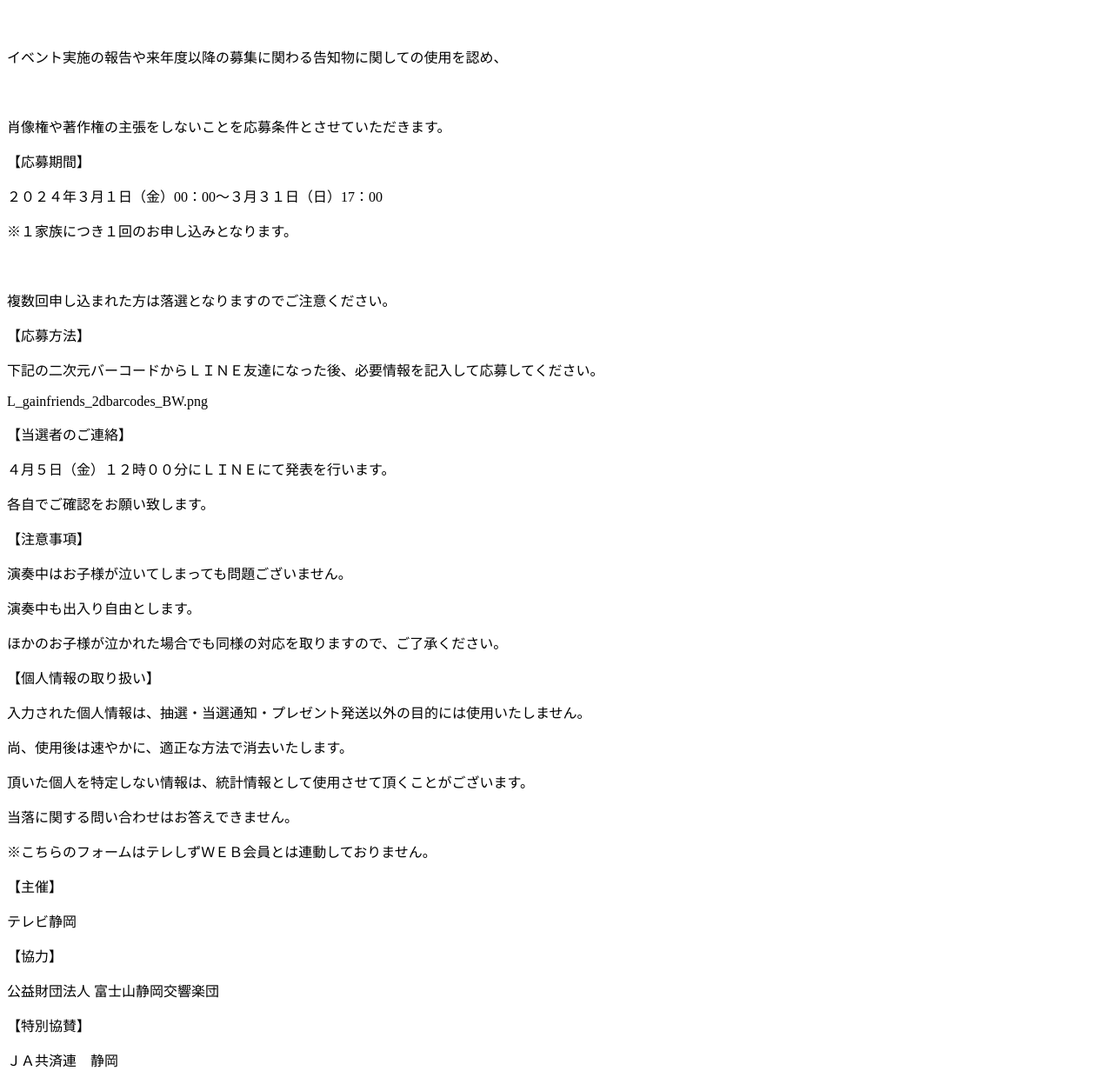
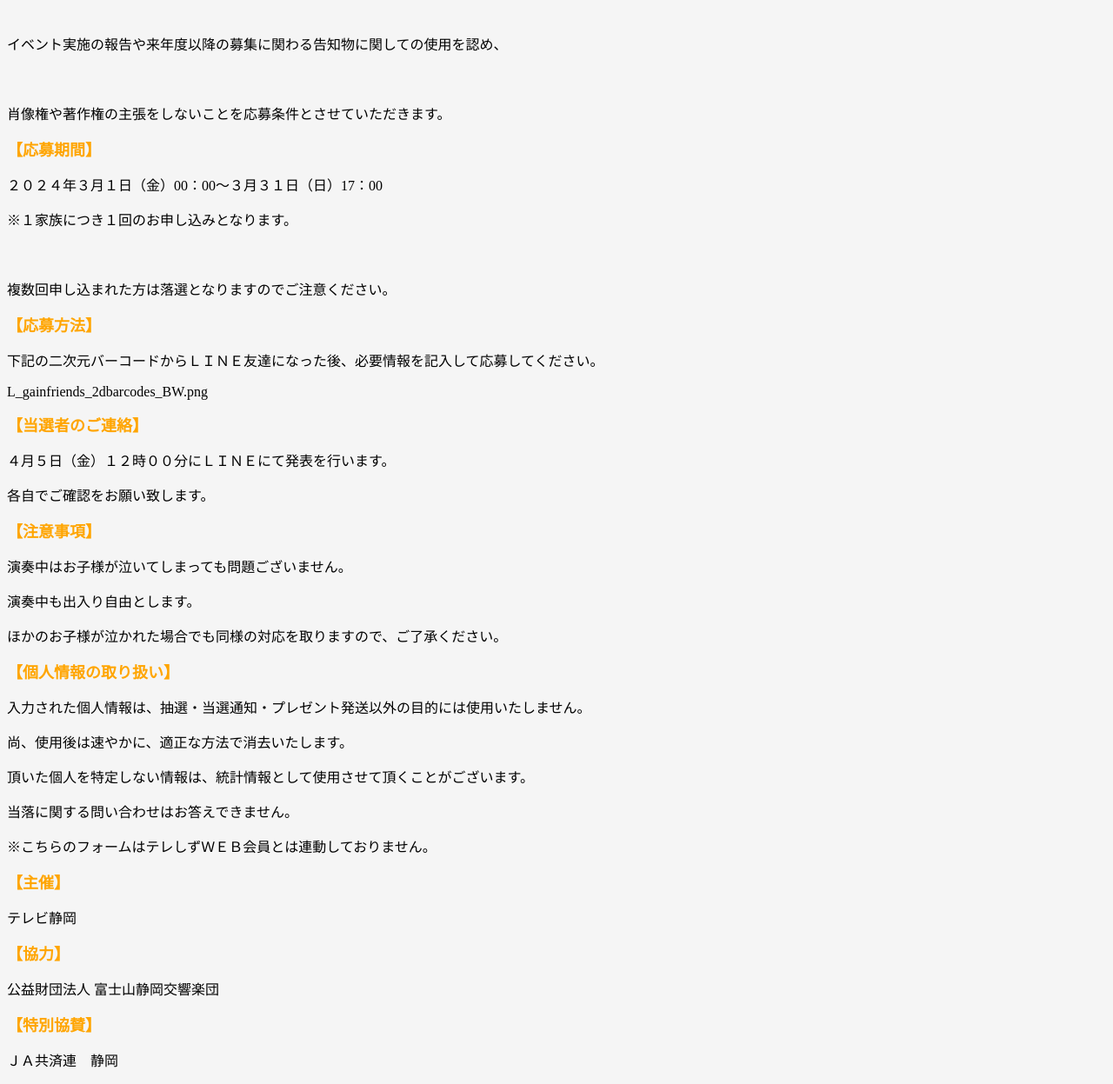
Before and after one commit to nao-arigaya/mosha, a plain HTML site: page index.html in a window 1280 px wide. Shown: the part 780-2027 px from the top of the page at 87% size. Drawn offline with Linux system fonts and the light colour scheme.

Commit message:
CSS色付け

```diff
--- a/index.html
+++ b/index.html
@@ -4,6 +4,7 @@
     <meta charset="UTF-8">
     <meta name="viewport" content="width=device-width, initial-scale=1.0">
     <title>Document</title>
+    <link rel="stylesheet" href="style.css">
 </head>
 <body>
     <h1>「ＪＡ共済プレゼンツ　0歳から楽しむ親子クラシックコンサート」</h1>
@@ -18,19 +19,19 @@
     一緒に素敵な音楽を楽しみましょう！！
 </p>
 
-<p>【開催日時】</p>
+<h2>【開催日時】</h2>
 <p>２０２４年５月６日（月・祝）11：00～12：00（開場10：15）</p>
 
 <p>【開催場所】</p>
 <p>磐田市民文化会館「かたりあ」（静岡県磐田市上新屋６７８－１）</p>
 
-<p>【参加費】</p>
+<h2>【参加費】</h2>
 <p>無料</p>
 
-<p>【募集人数】</p>
+<h2>【募集人数】</h2>
 <p>定員1,260名</p>
 
-<p>【応募対象】</p>
+<h2>【応募対象】</h2>
 <p>0歳を含む乳幼児～未就学児の子供とその保護者</p>
 <p>※１グループ４人までの応募となります。</p>
 <p>※小学生以上のお子様が参加される場合は、</p>
@@ -39,39 +40,39 @@
 　<p>イベント実施の報告や来年度以降の募集に関わる告知物に関しての使用を認め、</p>
 　<p>肖像権や著作権の主張をしないことを応募条件とさせていただきます。</p>
 
-<p>【応募期間】</p>
+<h2>【応募期間】</h2>
 <p>２０２４年３月１日（金）00：00～３月３１日（日）17：00</p>
 <p>※１家族につき１回のお申し込みとなります。</p>
 　<p>複数回申し込まれた方は落選となりますのでご注意ください。</p>
 
-<p>【応募方法】</p>
+<h2>【応募方法】</h2>
 <p>下記の二次元バーコードからＬＩＮＥ友達になった後、必要情報を記入して応募してください。</p>
 
 L_gainfriends_2dbarcodes_BW.png
 
-<p>【当選者のご連絡】</p>
+<h2>【当選者のご連絡】</h2>
 <p>４月５日（金）１２時００分にＬＩＮＥにて発表を行います。</p>
 <p>各自でご確認をお願い致します。</p>
 
-<p>【注意事項】</p>
+<h2>【注意事項】</h2>
 <p>演奏中はお子様が泣いてしまっても問題ございません。</p>
 <p>演奏中も出入り自由とします。</p>
 <p>ほかのお子様が泣かれた場合でも同様の対応を取りますので、ご了承ください。</p>
 
-<p>【個人情報の取り扱い】</p>
+<h2>【個人情報の取り扱い】</h2>
 <p>入力された個人情報は、抽選・当選通知・プレゼント発送以外の目的には使用いたしません。</p>
 <p>尚、使用後は速やかに、適正な方法で消去いたします。</p>
 <p>頂いた個人を特定しない情報は、統計情報として使用させて頂くことがございます。</p>
 <p>当落に関する問い合わせはお答えできません。</p>
 <p>※こちらのフォームはテレしずＷＥＢ会員とは連動しておりません。</p>
 
-<p>【主催】</p>
+<h2>【主催】</h2>
 <p>テレビ静岡</p>
 
-<p>【協力】</p>
+<h2>【協力】</h2>
 <p>公益財団法人 富士山静岡交響楽団</p>
 
-<p>【特別協賛】</p>
+<h2>【特別協賛】</h2>
 <p>ＪＡ共済連　静岡</p>
 
 
--- a/style.css
+++ b/style.css
@@ -0,0 +1,15 @@
+body {
+    background-color:whitesmoke;
+}
+
+h1 {
+    font-size: 20px;
+    color: blue;
+    background-color: aqua;
+    padding: 4px;
+}
+
+h2{
+    font-size: 18px;
+    color: orange;
+}
```
